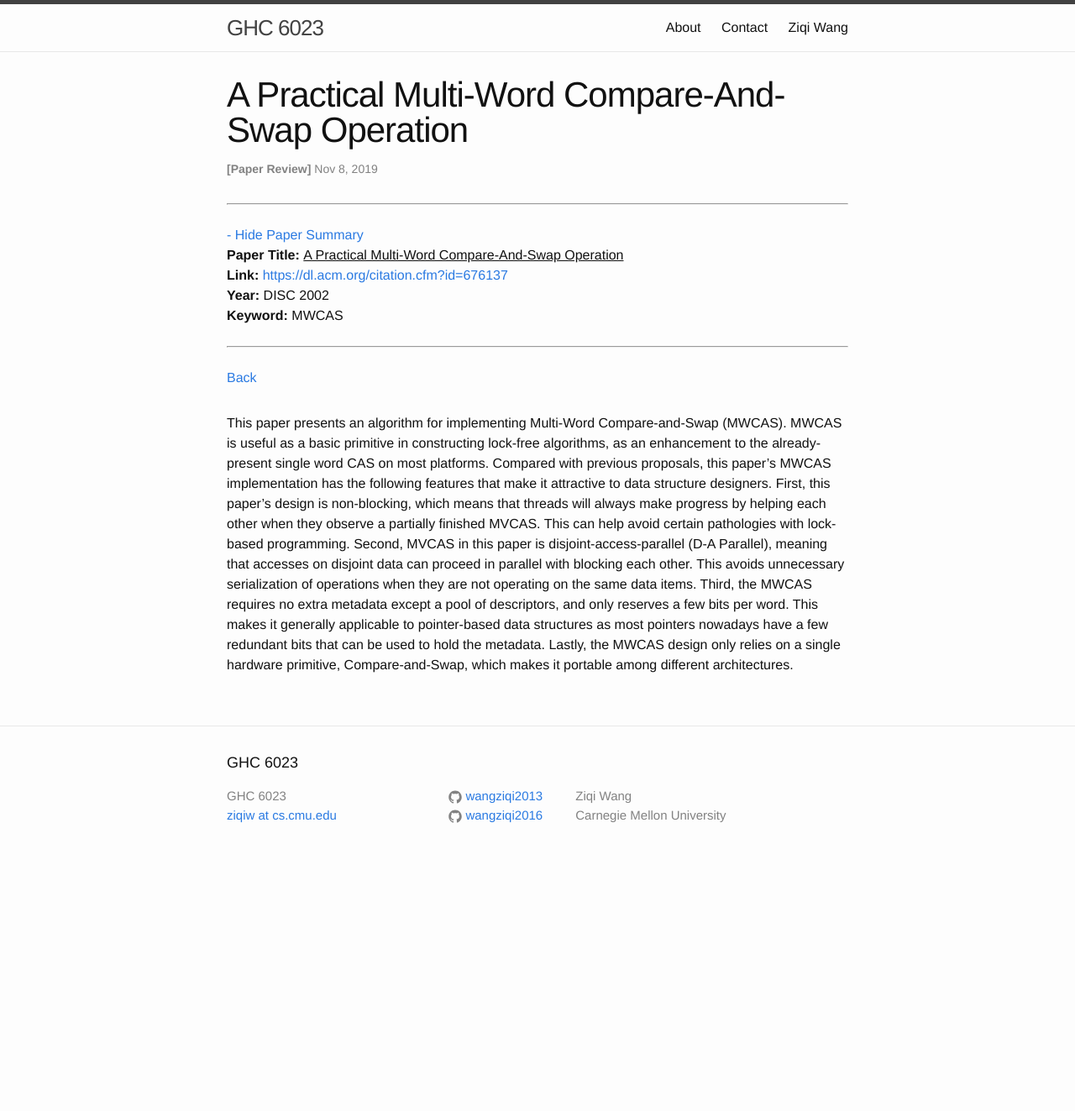
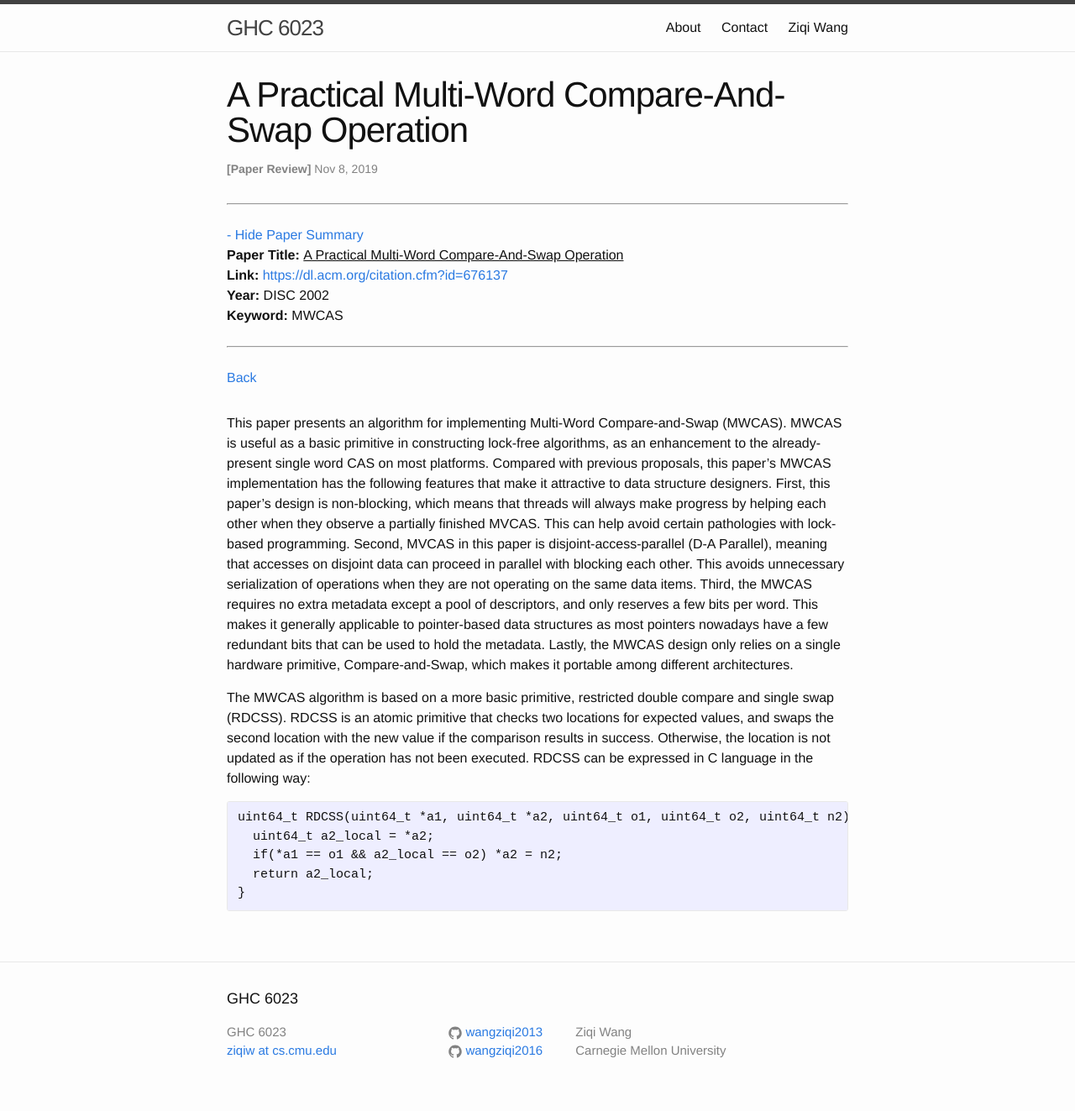
Before and after one commit to wangziqi2013/wangziqi2013.github.io, a Jekyll site: the page built from _posts/2019-11-08-mwcas.markdown, in a window 1280 px wide. Shown: the whole page at 84% size. Built offline with Jekyll 4.4.1, drawn with Linux system fonts in a browser that asks for light colours; before the commit the page ends 1042 px from its top, so only the background shows below that.

Commit message:
Adding RDCSS

````diff
--- a/_posts/2019-11-08-mwcas.markdown
+++ b/_posts/2019-11-08-mwcas.markdown
@@ -24,3 +24,16 @@ operating on the same data items. Third, the MWCAS requires no extra metadata ex
 a few bits per word. This makes it generally applicable to pointer-based data structures as most pointers nowadays have
 a few redundant bits that can be used to hold the metadata. Lastly, the MWCAS design only relies on a single hardware primitive,
 Compare-and-Swap, which makes it portable among different architectures.
+
+The MWCAS algorithm is based on a more basic primitive, restricted double compare and single swap (RDCSS). RDCSS is an atomic
+primitive that checks two locations for expected values, and swaps the second location with the new value if the comparison
+results in success. Otherwise, the location is not updated as if the operation has not been executed. RDCSS can be expressed
+in C language in the following way:
+
+```C
+uint64_t RDCSS(uint64_t *a1, uint64_t *a2, uint64_t o1, uint64_t o2, uint64_t n2) {
+  uint64_t a2_local = *a2;
+  if(*a1 == o1 && a2_local == o2) *a2 = n2;
+  return a2_local;
+}
+```
````
